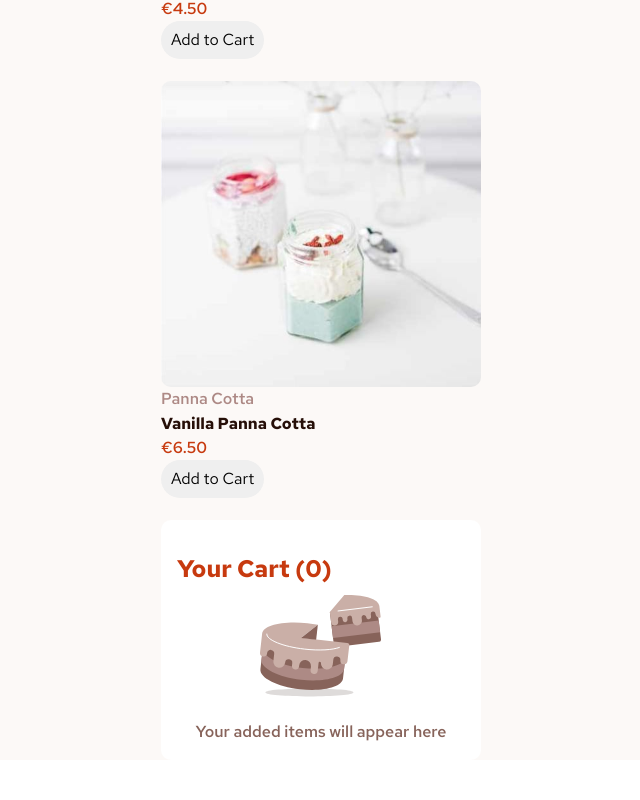
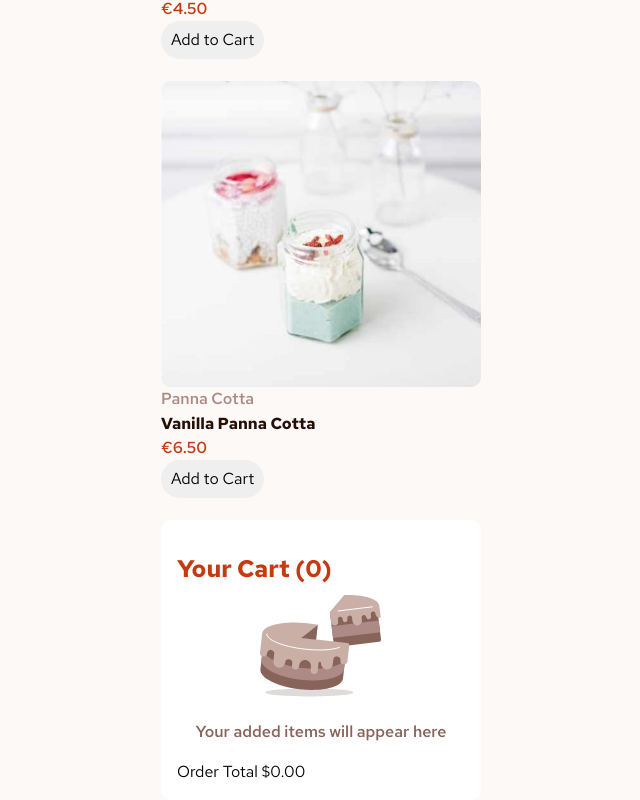
Before and after one commit to zanfa97/product-list-with-cart-main, an Angular app: page / in a window 1280 px wide. Shown: the part 3519-4319 px from the top of the page, without its empty margins (319-959 px from the left). Before the commit the page ends 4279 px from the top, so only its background shows below. Built offline with nearby package versions, Linux system fonts and the light colour scheme.

Commit message:
display total price in cart summary

```diff
--- a/src/app/cart/cart-summary/cart-summary.html
+++ b/src/app/cart/cart-summary/cart-summary.html
@@ -4,3 +4,4 @@
 } @empty {
   <app-empty-cart />
 }
+<p>Order Total {{ totalPrice() | currency }}</p>
--- a/src/app/cart/cart-summary/cart-summary.ts
+++ b/src/app/cart/cart-summary/cart-summary.ts
@@ -2,10 +2,11 @@ import { ChangeDetectionStrategy, Component, computed, inject } from '@angular/c
 import { CartItem } from '../cart-item/cart-item';
 import { CartService } from '../cart.service';
 import { EmptyCart } from '../empty-cart/empty-cart';
+import { CurrencyPipe } from '@angular/common';
 
 @Component({
   selector: 'app-cart-summary',
-  imports: [CartItem, EmptyCart],
+  imports: [CartItem, EmptyCart, CurrencyPipe],
   templateUrl: './cart-summary.html',
   styleUrl: './cart-summary.css',
   changeDetection: ChangeDetectionStrategy.Eager,
@@ -16,6 +17,9 @@ export class CartSummary {
   protected itemsQuantity = computed(() =>
     this.allItems().reduce((quantity, item) => quantity + item.quantity, 0),
   );
+  protected totalPrice = computed(() =>
+    this.allItems().reduce((total, item) => total + item.totalPrice, 0),
+  );
 
   removeItemFromCart(productId: number) {
     this.cartService.removeItem(productId);
```
